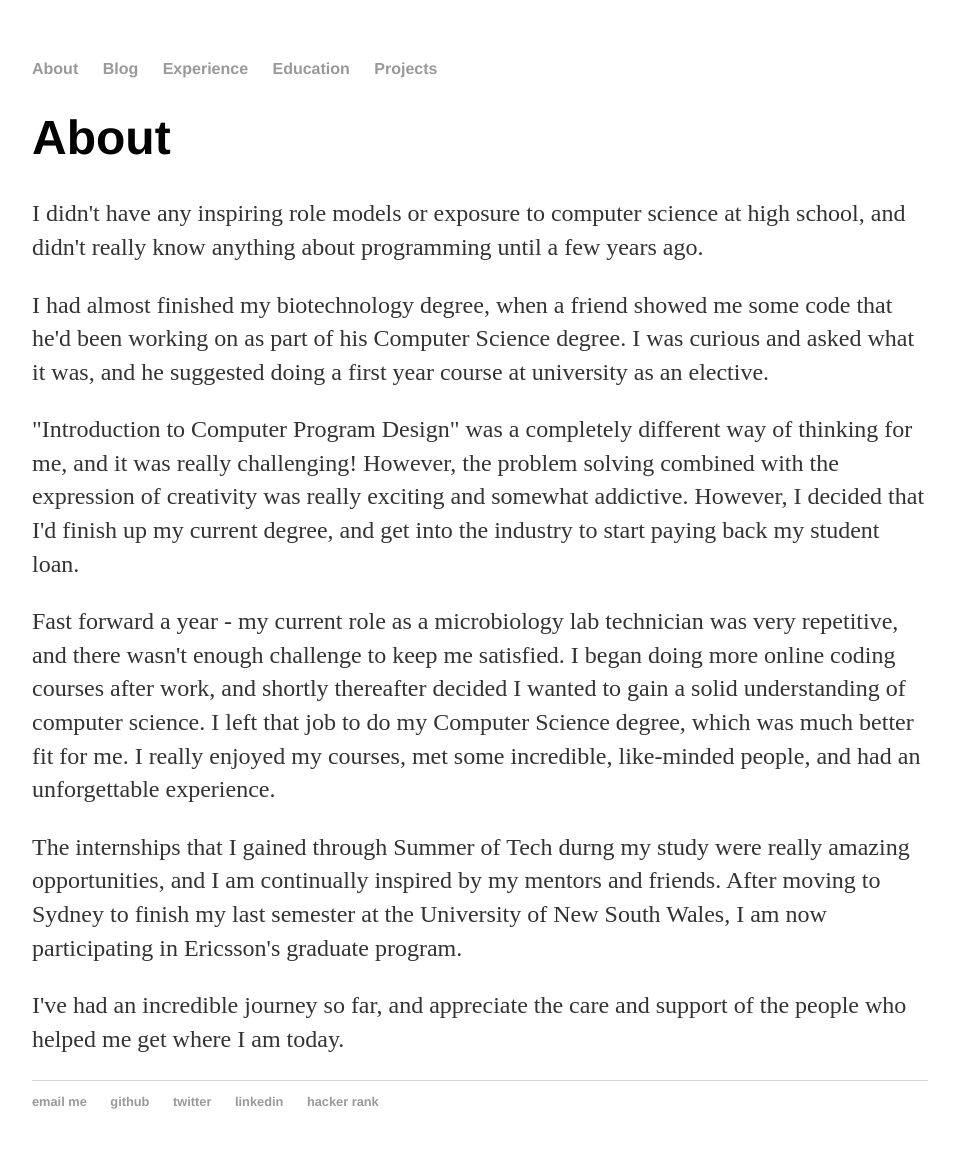
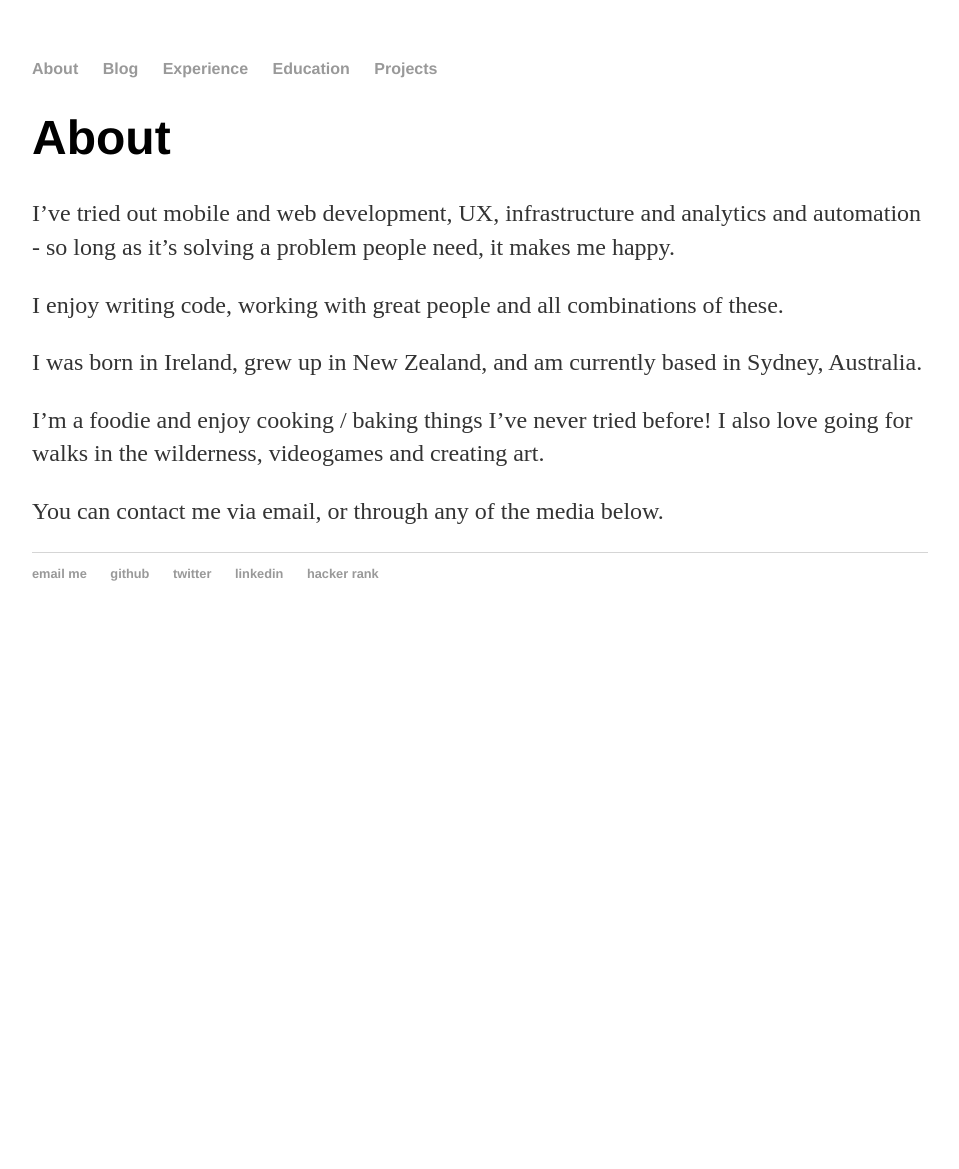
Before and after one commit to Sebbenbear/sebbenbear.github.io, a Jekyll site: the page built from about/index.html, in a window 1280 px wide. Shown: the whole page, without its empty margins (160-1119 px from the left). Built offline with Jekyll 4.4.1, drawn with Linux system fonts in a browser that asks for light colours; after the commit the page ends 900 px from its top, so only the background shows below that.

Commit message:
update about page

```diff
--- a/about/index.html
+++ b/about/index.html
@@ -5,10 +5,10 @@ title: About
 <div class="blurb">
   <h1>About</h1>
 
-  <p>I didn't have any inspiring role models or exposure to computer science at high school, and didn't really know anything about programming until a few years ago.</p>
-  <p>I had almost finished my biotechnology degree, when a friend showed me some code that he'd been working on as part of his Computer Science degree. I was curious and asked what it was, and he suggested doing a first year course at university as an elective.</p>
-  <p>"Introduction to Computer Program Design" was a completely different way of thinking for me, and it was really challenging! However, the problem solving combined with the expression of creativity was really exciting and somewhat addictive. However, I decided that I'd finish up my current degree, and get into the industry to start paying back my student loan.</p>
-  <p>Fast forward a year - my current role as a microbiology lab technician was very repetitive, and there wasn't enough challenge to keep me satisfied. I began doing more online coding courses after work, and shortly thereafter decided I wanted to gain a solid understanding of computer science. I left that job to do my Computer Science degree, which was much better fit for me. I really enjoyed my courses, met some incredible, like-minded people, and had an unforgettable experience.</p>
-  <p>The internships that I gained through Summer of Tech durng my study were really amazing opportunities, and I am continually inspired by my mentors and friends. After moving to Sydney to finish my last semester at the University of New South Wales, I am now participating in Ericsson's graduate program.</p>
-  <p>I've had an incredible journey so far, and appreciate the care and support of the people who helped me get where I am today.</p>
+  <p>I’ve tried out mobile and web development, UX, infrastructure and analytics and automation - so long as it’s solving a problem people need, it makes me happy.</p>
+  <p>I enjoy writing code, working with great people and all combinations of these.</p>
+  <p>I was born in Ireland, grew up in New Zealand, and am currently based in Sydney, Australia.</p>
+  <p>I’m a foodie and enjoy cooking / baking things I’ve never tried before! I also love going for walks in the wilderness, videogames and creating art.</p>
+  <p>You can contact me via email, or through any of the media below.</p>
+
 </div>
```
